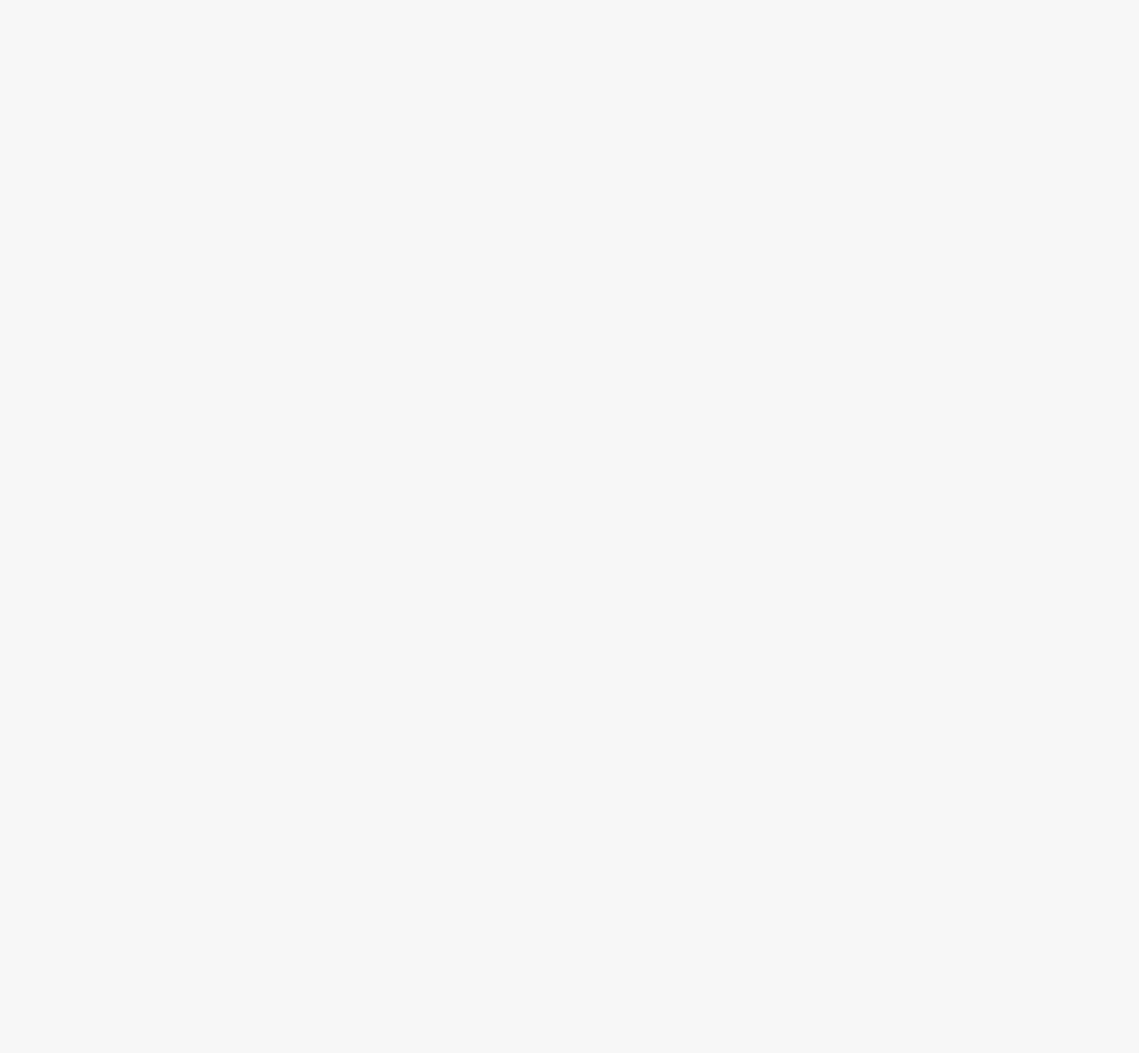
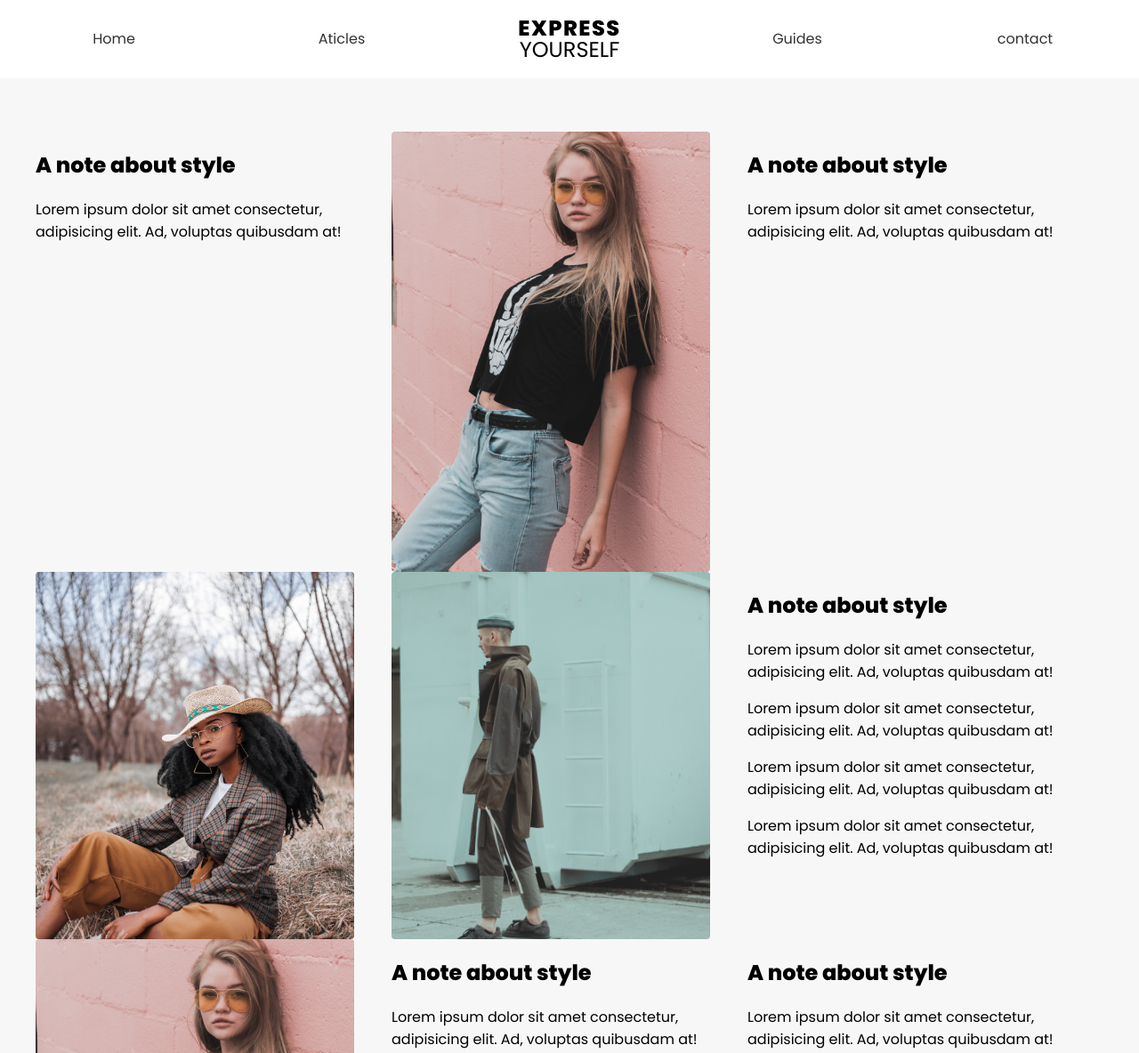
Before and after one commit to kizadek/layouts-with-css-grid, a plain HTML site: page 4 - masonry/index.html in a window 1280 px wide. Shown: the top 1184 px of the page at 89% size. Before the commit the page ends 800 px from the top, so only its background shows below. Drawn offline with Linux system fonts and the light colour scheme.

Commit message:
rotating buttan

```diff
--- a/4 - masonry/index.html
+++ b/4 - masonry/index.html
@@ -7,6 +7,81 @@
   <link rel="stylesheet" href="styles.css">
 </head>
 <body>
+  <header>
+    <nav>
+      <a href="#">Home</a>
+      <a href="#">Aticles</a>
+      <div>
+        <h1>
+          <div>Express</div>
+          <div>Yourself</div>
+        </h1>
+      </div>
+      <a href="#">Guides</a>
+      <a href="#">contact</a>
+    </nav>
+  </header>
+  <main>
+    <div class="shot">
+      <h2>A note about style</h2>
+      <p>Lorem ipsum dolor sit amet consectetur,
+         adipisicing elit. Ad, voluptas quibusdam at!
+      </p>
+    </div>
 
+    <div class="tall">
+      <img src="./img/1.png" alt="modle" />
+    </div>
+
+    <div class="shot">
+      <h2>A note about style</h2>
+      <p>Lorem ipsum dolor sit amet consectetur,
+         adipisicing elit. Ad, voluptas quibusdam at!
+      </p>
+    </div>
+
+    <div class="tall">
+      <img src="./img/2.png" alt="modle" />
+    </div>
+
+    <div class="tall">
+      <img src="./img/3.png" alt="modle" />
+    </div>
+
+    <div class="shot">
+      <h2>A note about style</h2>
+      <p>Lorem ipsum dolor sit amet consectetur,
+         adipisicing elit. Ad, voluptas quibusdam at!
+      </p>
+      <p>Lorem ipsum dolor sit amet consectetur,
+        adipisicing elit. Ad, voluptas quibusdam at!
+     </p>
+     <p>Lorem ipsum dolor sit amet consectetur,
+      adipisicing elit. Ad, voluptas quibusdam at!
+       </p>
+      <p>Lorem ipsum dolor sit amet consectetur,
+      adipisicing elit. Ad, voluptas quibusdam at!
+      </p>
+    </div>
+
+    <div class="tall">
+      <img src="./img/1.png" alt="modle" />
+    </div>
+
+    <div class="shot">
+      <h2>A note about style</h2>
+      <p>Lorem ipsum dolor sit amet consectetur,
+         adipisicing elit. Ad, voluptas quibusdam at!
+      </p>
+    </div>
+
+    <div class="shot">
+      <h2>A note about style</h2>
+      <p>Lorem ipsum dolor sit amet consectetur,
+         adipisicing elit. Ad, voluptas quibusdam at!
+      </p>
+    </div>
+
+  </main>
 </body>
 </html>
--- a/4 - masonry/styles.css
+++ b/4 - masonry/styles.css
@@ -5,3 +5,45 @@ body {
   font-family: "Poppins";
   background: #f7f7f7;
 }
+
+
+header{
+  background-color: #fff;
+}
+
+nav{
+  max-width: 1400px;
+  margin: 0 auto;
+  display: grid;
+ grid-template-columns: repeat(5,1fr);
+ align-items: center;
+ justify-content: center;
+ text-align: center;
+}
+
+nav a:link{
+  text-decoration: none;
+  color: #333;
+}
+
+nav h1{
+  text-transform: uppercase;
+   line-height: 1em;
+}
+
+nav h1 div:first-child{
+  font-weight: 800;
+  letter-spacing: 1.5px;
+}
+
+nav h1 div:last-child{
+  font-weight: 400;
+}
+
+
+main{
+  max-width: 1200px;
+  margin: 60px auto;
+  display: grid;
+  grid-template-columns: repeat(3, 1fr);
+}
--- /dev/null
+++ b/button/main.css
@@ -0,0 +1,63 @@
+*{
+    margin: 0;
+    padding: 0;
+    box-sizing: border-box;
+}
+
+
+
+body{
+    font-size:62.5% ;
+    box-sizing: inherit;
+}
+
+
+
+.container{
+    display: grid;
+    height: 100vh;
+    place-items: center;
+    background-color: #f7f7f7;
+    font-size: 1.7rem;
+
+}
+
+
+.btn{
+    padding: 2rem 5rem;
+    background-color: aqua;
+    position: relative;
+}
+
+
+.btn::after,
+.btn::before {
+   position: absolute;
+   top: 0;
+   left: 0;
+   width: 100%;
+   height: 100%;
+   display: grid;
+   place-items: center;
+   transform-origin: top;
+   transform: rotateX(270deg);
+   transition: all .3s ease;
+
+}
+
+
+.btn::after{
+  content: 'Dick';
+  background-color:blueviolet;
+  transition-delay: .3s;
+}
+
+.btn::before{
+   content: 'My';
+   background-color: bisque;
+}
+
+.btn:hover::before,
+.btn:hover::after{
+    transform: rotateX(0);
+}
```
Also changed, not shown: button/index.html (added, +15 -0 lines).
